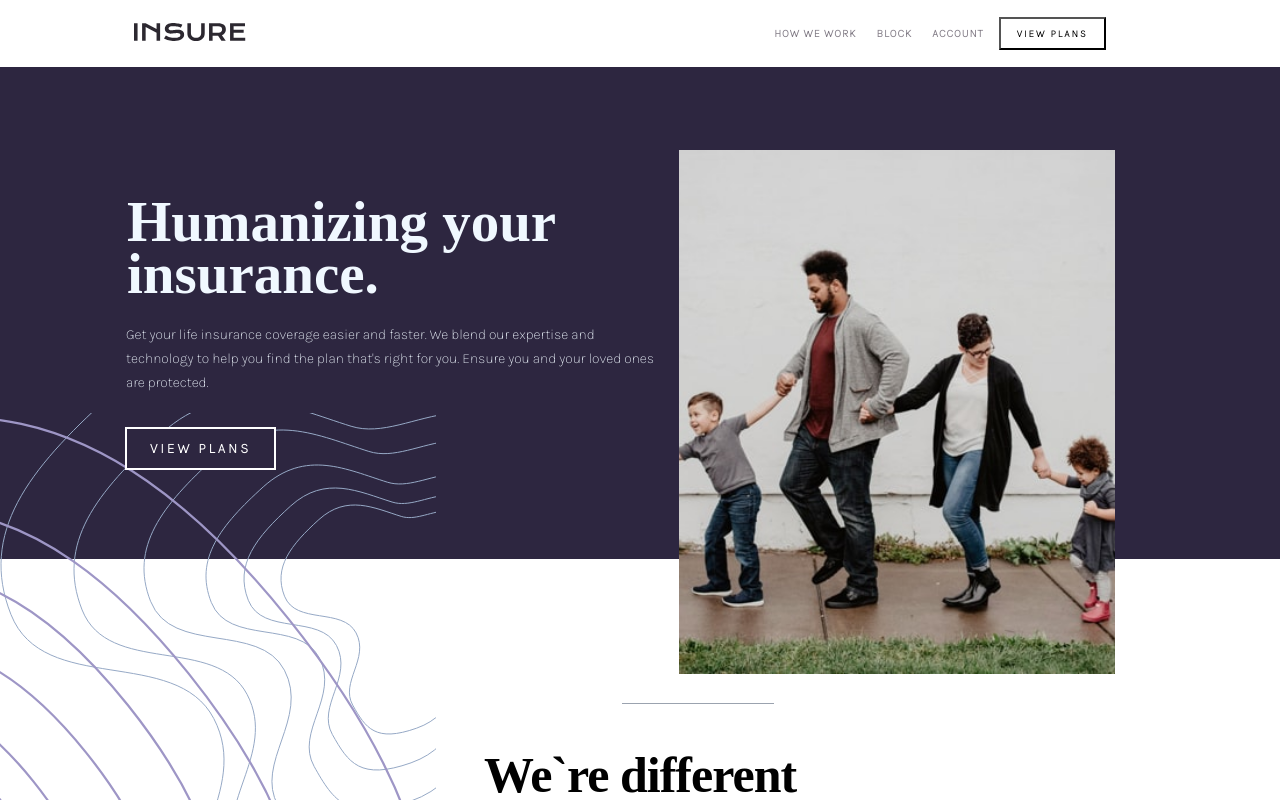
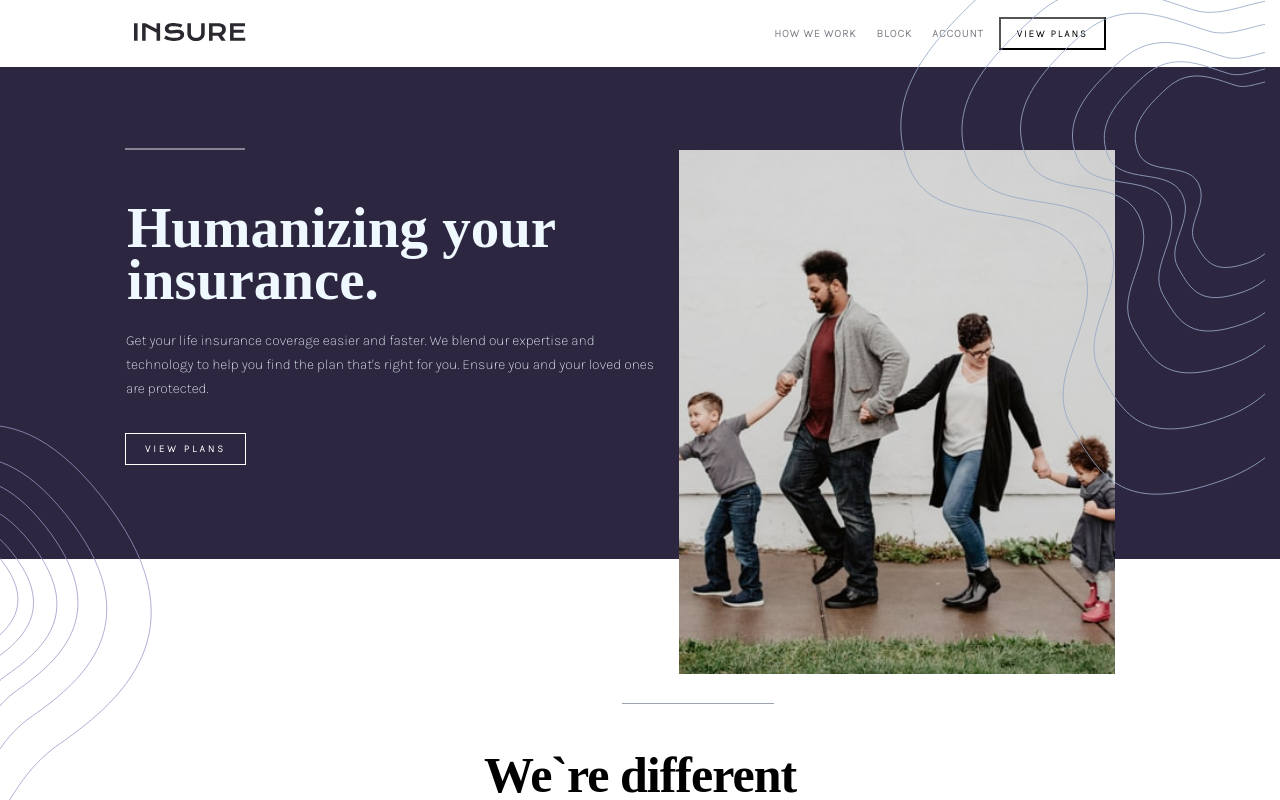
Before and after one commit to wicho37/insure_landing_page-7, a React (Vite) app: page / in a window 1280 px wide. Shown: the top 800 px of the page. Built offline with nearby package versions, Linux system fonts and the light colour scheme.

Commit message:
se continua con el css para vista modo desktop

```diff
--- a/src/componenst/seccion1/Seccion1.tsx
+++ b/src/componenst/seccion1/Seccion1.tsx
@@ -9,17 +9,19 @@ import introRigthDesk from "../../assets/img_desktop/bg-pattern-intro-right-desk
 const Seguro = () => {
      return(
          <div className={style.cobertura}>
+            <img src={introRigthDesk} alt="" className={style.introRigthDesktop}/>
             <div>
-               <img src={intro} />
+               <img src={intro} className={style.imgPpal}/>
+
             </div>
             <div>
-            <img src={introLeft} alt="" className={style.introLeft1}/>
-            <img src={introLeftDesk} alt="" className={style.introLeftDesk}/>
-            <h2>Humanizing your insurance.</h2>
-            <p>Get your life insurance coverage easier and faster. We blend our expertise and technology to help you find the plan that's right for you. Ensure you and your loved ones are protected.</p>
-            <button className={style.boton2}>view plans</button>
-            <img src={introRigthDesk} alt="" className={style.introRigthDesk}/>
-            <img src={introRigth} className={style.introRigth1}/>
+               <img src={introLeft} alt="" className={style.introLeft1}/>
+               <img src={introLeftDesk} alt="" className={style.introLeftDesktop}/>
+               <span className={style.boton3}></span>
+               <h2>Humanizing your insurance.</h2>
+               <p>Get your life insurance coverage easier and faster. We blend our expertise and technology to help you find the plan that's right for you. Ensure you and your loved ones are protected.</p>
+               <button className={style.boton2}>view plans</button>
+               <img src={introRigth} className={style.introRigth1}/>
 
             </div>
          </div>
--- a/src/componenst/seccion1/seccion1.module.css
+++ b/src/componenst/seccion1/seccion1.module.css
@@ -39,6 +39,9 @@
     width: 104%;
     line-height: 24px;
 }
+.introLeftDesktop, .introRigthDesktop{
+    display: none;
+}
 .introLeft1{
     margin: -4px -50%;
     position: absolute;
@@ -46,28 +49,28 @@
 .introRigth1{
     float: inline-end;
 }
+.boton3{
+    background-color: hsl(256, 26%, 20%);
+}
 
 @media (min-width: 1200px) {
     .cobertura{
         height: 492px;
         display: flex;
         flex-direction: row-reverse;
-        /* background-image: url(../../assets/img_desktop/bg-pattern-intro-right-desktop.svg);
-        background-position-x: right;
-        background-position-y: bottom; */
     }
     .cobertura div{
         margin-top: 83px;
         margin-right: 165px;
         text-align: left;
     }
-    .cobertura div img {
+    .cobertura div .imgPpal{
         width: 436px;
     }
     .cobertura div h2{
         text-align: left;
         margin-left: 127px;
-        padding: 46px 0px 0px 0px;
+        padding: 33px 0px 0px 0px;
         font-size: 57px;
         line-height: 52px;
         width: 95%;
@@ -81,33 +84,31 @@
     }
     .boton2{
         margin-left: 125px;
+        padding: 9px 19px;
+        font-size: 10px;
+        letter-spacing: 3px;
+        border: solid 1px;
     }
     .introLeft1, .introRigth1{
         display: none;
     }
-    .introLeftDesk{
+    .introLeftDesktop{
         width: 152px;
-        margin-top: 267px;
+        margin-top: 275px;
         position: absolute;
+        display: flex;
     }
-    /* .introRigthdDesk{
-
-    } */
+    .introRigthDesktop{
+        position: absolute;
+        display: flex;
+        width: 365px;
+        margin: -68px 15px;
+    }
+    .boton3{
+        padding: 0px 60px;
+        border-top: solid 2px;
+        margin-left: 125px;
+        color: hsl(0deg 0% 98% / 44%)
+    }
 
 }
- /*@media(max-width: 1200px){
-    .cobertura{
-        height: 450px;
-        display: flex;
-        flex-direction: row-reverse;
-    }
-    .cobertura div{
-        padding: 7% 135px 6%;
-        margin-right: 31%;
-    }
-    .cobertura div img{
-        position: absolute;
-    margin: 83px -42%;
-    }
-
-} */
--- a/src/componenst/seccion3/Seccion-3.module.css
+++ b/src/componenst/seccion3/Seccion-3.module.css
@@ -1,7 +1,8 @@
+
 .container{
     text-align: center;
 }
-strong{
+.boton3{
     padding: 0px 76px;
     border-top: solid 1px;
     position: absolute;
@@ -16,3 +17,22 @@ strong{
     font-family: DM Serif Display;
     font-weight: 600;
 }
+
+
+/* @media (max-width: 1200px){
+    .container{
+        text-align: left;
+    }
+    .container h1{
+        margin-top: 20%;
+        margin-left: 127px;
+        font-size: 69px;
+        letter-spacing: -3px;
+    }
+    .boton3{
+        padding: 0px 60px;
+        border-top: solid 1px;
+        margin-left: 125px;
+        color: rgb(130 141 155 / 65%);
+    }
+} */
--- a/src/componenst/seccion3/Seccion-3.tsx
+++ b/src/componenst/seccion3/Seccion-3.tsx
@@ -9,8 +9,9 @@ import style from "./Seccion-3.module.css"
 const Different = () => {
     return(
         <div className={style.container}>
-            <strong></strong>
+            <strong className={style.boton3}></strong>
             <h1>We`re different</h1>
+            <div>
                 <Card
                     img={img1}
                     tittle="Snappy Process"
@@ -27,7 +28,7 @@ const Different = () => {
                      tittle="People First"
                      text="Our plans aren't full of conditions and clauses to prevent payouts. We make sure yuo're covered when you need it"
                  />
-
+            </div>
         </div>
     )
 }
```
Also changed, not shown: src/assets/img_desktop/Captura de pantalla_30-7-2024_75245_.jpeg (added). Lines whose indentation alone changed are shown as unchanged.
